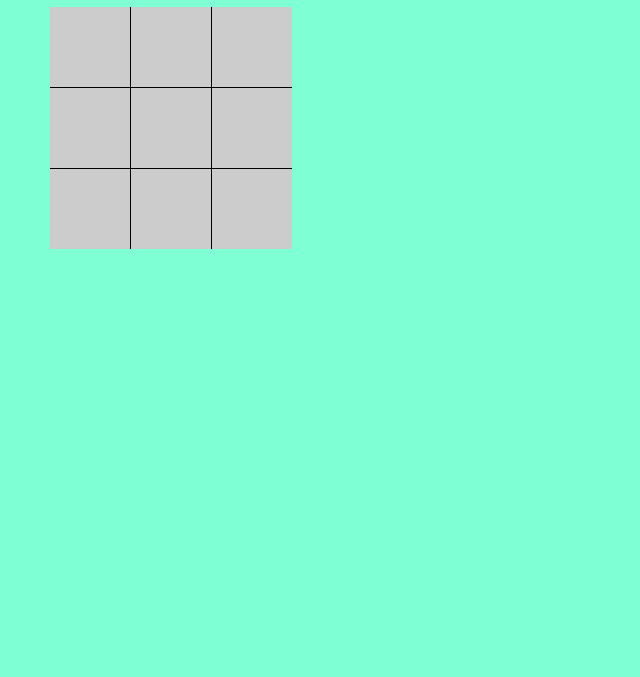
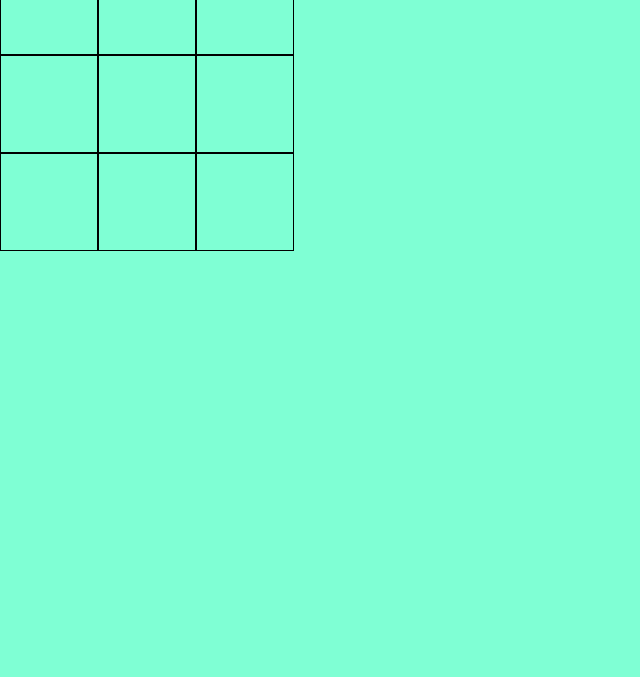
Before and after one commit to cfajardo273/the-game, a plain HTML site: page index.html in a window 1280 px wide. Shown: the part 123-800 px from the top of the page, without its empty margins (0-640 px from the left). Drawn offline with nearby package versions, Linux system fonts and the light colour scheme.

Commit message:
Third commit

```diff
--- a/index.html
+++ b/index.html
@@ -14,17 +14,23 @@
 <body>
   <h1>The Game 1.0</h1>
 
-  <div class='board'>
-    <span class='box' id=0></span>
-    <span class='box' id=1></span>
-    <span class='box' id=2></span>
-    <span class='box' id=3></span>
-    <span class='box' id=4></span>
-    <span class='box' id=5></span>
-    <span class='box' id=6></span>
-    <span class='box' id=7></span>
-    <span class='box' id=8></span>
-  </div>
+  <table id="enraya" cellspacing="0">
+    <tr>
+      <td id="c1" class="raya"></td>
+      <td id="c2" class="raya"></td>
+      <td id="c3" class="raya"></td>
+    </tr>
+    <tr>
+      <td id="c4" class="raya"></td>
+      <td id="c5" class="raya"></td>
+      <td id="c6" class="raya"></td>
+    </tr>
+    <td id="c7" class="raya"></td>
+    <td id="c8" class="raya"></td>
+    <td id="c9" class="raya"></td>
+    </tr>
+  </table>
+
 
   <script src="./scripts/index.js"></script>
 </body>
--- a/scripts/index.js
+++ b/scripts/index.js
@@ -1,14 +1,25 @@
 // Elemento
 
-    // establecer las celdas de 0 a 8
-    // tienen que aparecer los movientos en la pantalla
-    // siempre se inica el juego con la X
+
+
+
+
+// Elemento
+const turno = 1;
+const queturno;
+const juegotres = new Array(9);
 
 
 // Evento
-
-   // la lógica sería si 0-1-2, 3-4-5, 6,7,8, hasta la útima combinacion ganadora  son true, todo el resto es false. Buscar fórmula
-   // desabilitar  el contenido de la casilla una vez este ocupada
+function raya() {
 
 
+}
+function cargarJuego() {
+  document.getElementById("c1").addEventListener("click", raya);
+
+}
+
 // Ejecución
+
+window.addEventListener("load", cargarJuego);
--- a/styles/main.css
+++ b/styles/main.css
@@ -15,23 +15,13 @@ picture {
 body {
   font-size: 100%;
   background-color: aquamarine;
-  padding:50px;
+  font-family: 16px;
 }
 
-.board {
-  display: grid;
-  grid-template-columns: 80px 80px 80px;
-  grid-template-rows: 80px 80px 80px;
-  background-color: black;    // Revisar porque no sale la linea vertical derecha. Posibilidad de cambiarlo a flex
-  padding: 5px;
-  grid-gap: 1px;
-  width:242px;
- }
-
- .box {
-  background-color: rgba(255, 255, 255, 0.8);
-
-  padding: 20px;
-  font-size: 30px;
-  text-align: center;
- }
+#enraya td {
+  border: thin solid black;
+  font-size: 300%;
+  height: 1em;
+  padding: 1em;
+  width: 1em;
+  }
```
